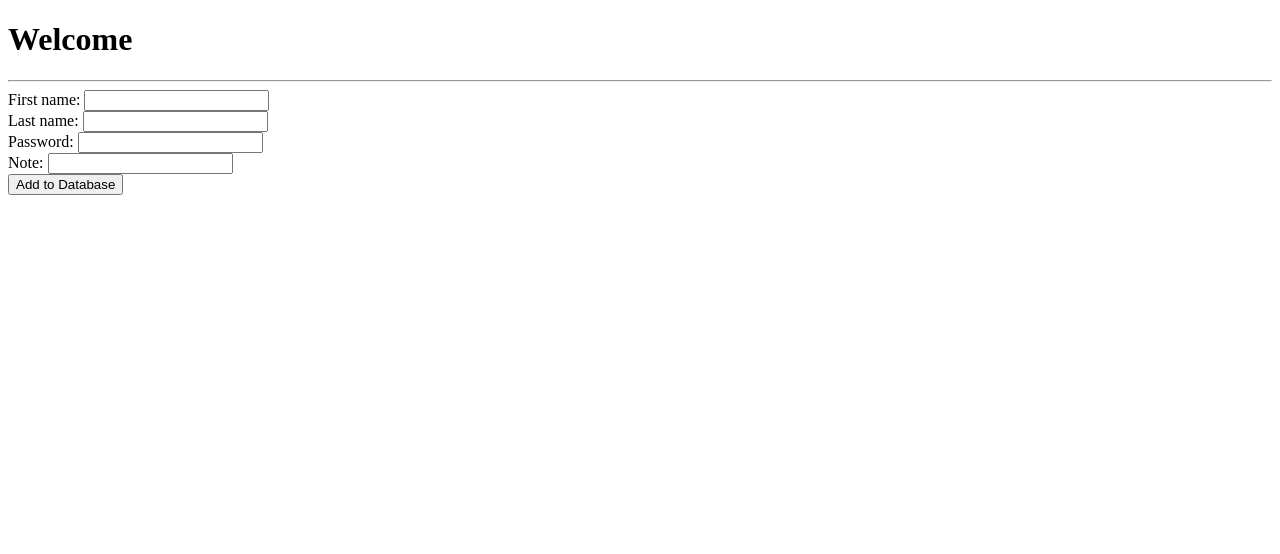
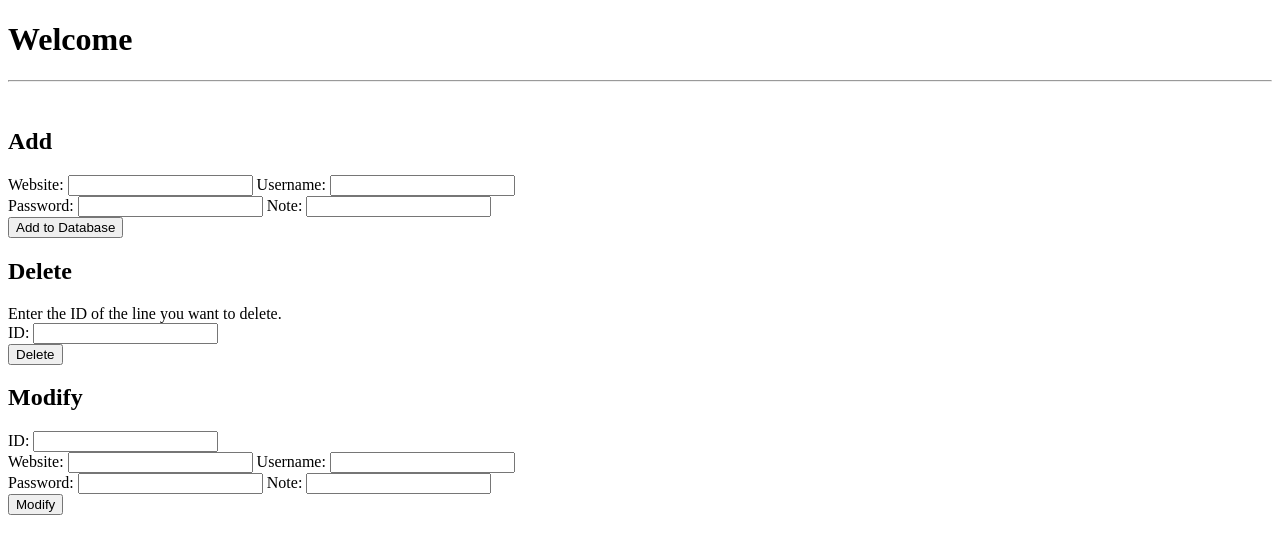
Before and after one commit to hanshanglin/polyu-comp3334-project, a Flask app: template templates/view.html in a window 1280 px wide. Shown: the top 554 px of the page. Run offline with Flask 2, Linux system fonts and the light colour scheme; the template is opened without the code that fills it, so the values that code supplies are empty; parts of the project's set-up code (start-up, migrations or seed data) failed here and were passed over; some libraries are stand-ins or nearby versions.

Commit message:
Add delete and modify

```diff
--- a/templates/view.html
+++ b/templates/view.html
@@ -10,13 +10,6 @@
   <body>
 	<h1>Welcome</h1>
 	<hr>
-	<form action="/myform" method='post'>
-	First name: <input type="text" name="Website" id="website"><br>
-	Last name: <input type="text" name="Username" id="username"><br>
-	Password: <input type="text" name='Password' id='password'><br>
-	Note: <input type="text" name='Note' id='note'><br>
-	<input type="submit" value="Add to Database">
-	</form>
 	<div id="createtable">
 		{%  block js %}
 		<script>
@@ -51,6 +44,33 @@
         });
 		</script>
 		{%  endblock %}
-	</div>
+	</div><br>
+	<h2>Add</h2>
+	<form action="/add" method='post'>
+	Website: <input type="text" name="Website" id="website">
+	Username: <input type="text" name="Username" id="username"><br>
+	Password: <input type="text" name='Password' id='password'>
+	Note: <input type="text" name='Note' id='note'><br>
+	<input type="submit" value="Add to Database">
+	</form>
+
+	<h2>Delete</h2>
+	<form action="/delete" method='post'>
+	Enter the ID of the line you want to delete.<br>
+	ID: <input type="text" name="Id" id="id"><br>
+	<input type="submit" value="Delete">
+	</form>
+
+	<h2>Modify</h2>
+	<form action="/modify" method='post'>
+
+	ID: <input type="text" name="MId" id="mid"><br>
+	Website: <input type="text" name="MWebsite" id="mwebsite">
+	Username: <input type="text" name="MUsername" id="musername"><br>
+	Password: <input type="text" name='MPassword' id='mpassword'>
+	Note: <input type="text" name='MNote' id='mnote'><br>
+	<input type="submit" value="Modify">
+	</form>
+
   </body>
 </html>
```
Also changed, not shown: view.py (+26 -8 lines).
